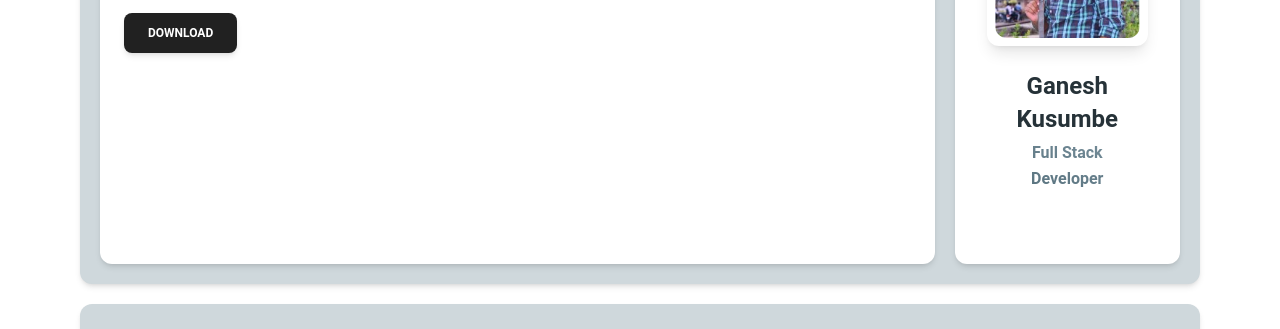
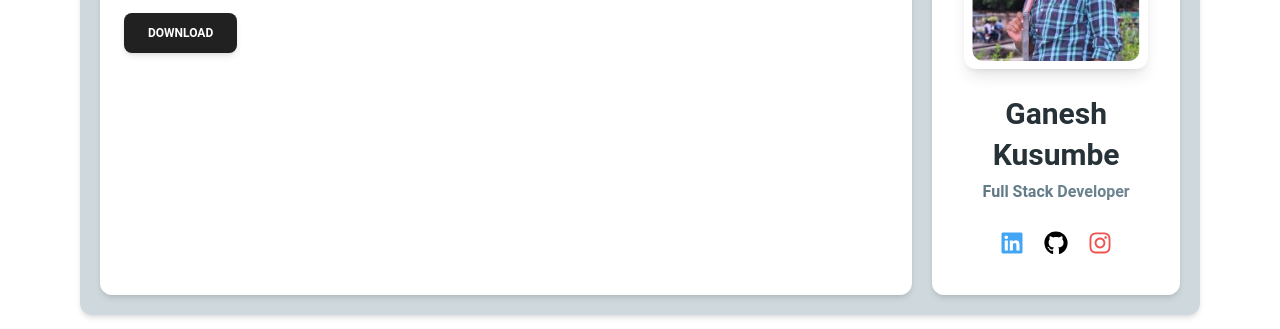
Before and after one commit to gkusumbe7/personal-portfolio-gk, a React (Vite) app: page / in a window 1280 px wide. Shown: the part 259-588 px from the top of the page. Built offline with nearby package versions, Linux system fonts and the light colour scheme; the HTML template or start-up script is replaced by a standard one.

Commit message:
added code

```diff
--- a/src/component/About.jsx
+++ b/src/component/About.jsx
@@ -1,6 +1,11 @@
+// import { FaLinkedin } from "react-icons/fa";
+import { FaLinkedin } from "react-icons/fa6";
+import { FaGithub } from "react-icons/fa6";
+import { FaInstagram } from "react-icons/fa";
+
+
 import {
   CardHeader,
-  Tooltip,
   Card,
   CardBody,
   CardFooter,
@@ -35,48 +40,18 @@ export function About() {
           <img src={gkimg} alt="profile-picture" className="h-80 w-80 md:h-auto md:w-auto rounded-xl" />
         </CardHeader>
         <CardBody className="text-center">
-          <Typography variant="h4" color="blue-gray" className="mb-1">
+          <Typography variant="h3" color="blue-gray" className="mb-1">
             Ganesh Kusumbe
           </Typography>
           <Typography color="blue-gray" className="font-bold" textGradient>
             Full Stack Developer
           </Typography>
         </CardBody>
-        <CardFooter className="flex justify-center gap-7 pt-2">
-          <Tooltip content="Like">
-            <Typography
-              as="a"
-              href="#facebook"
-              variant="lead"
-              color="blue"
-              textGradient
-            >
-              <i className="fab fa-facebook" />
-            </Typography>
-          </Tooltip>
-          <Tooltip content="Follow">
-            <Typography
-              as="a"
-              href="#twitter"
-              variant="lead"
-              color="light-blue"
-              textGradient
-            >
-              <i className="fab fa-twitter" />
-            </Typography>
-          </Tooltip>
-          <Tooltip content="Follow">
-            <Typography
-              as="a"
-              href="#instagram"
-              variant="lead"
-              color="purple"
-              textGradient
-            >
-              <i className="fab fa-instagram" />
-            </Typography>
-          </Tooltip>
-        </CardFooter>
+        <CardFooter className="flex border-black justify-center gap-5 pt-0.5 ">
+        <FaLinkedin className="text-2xl text-blue-400"/>
+        <FaGithub className="text-2xl text-black"/>
+        <FaInstagram className="text-2xl text-red-400"/>
+      </CardFooter>
       </Card>
       </Card>
 
```
